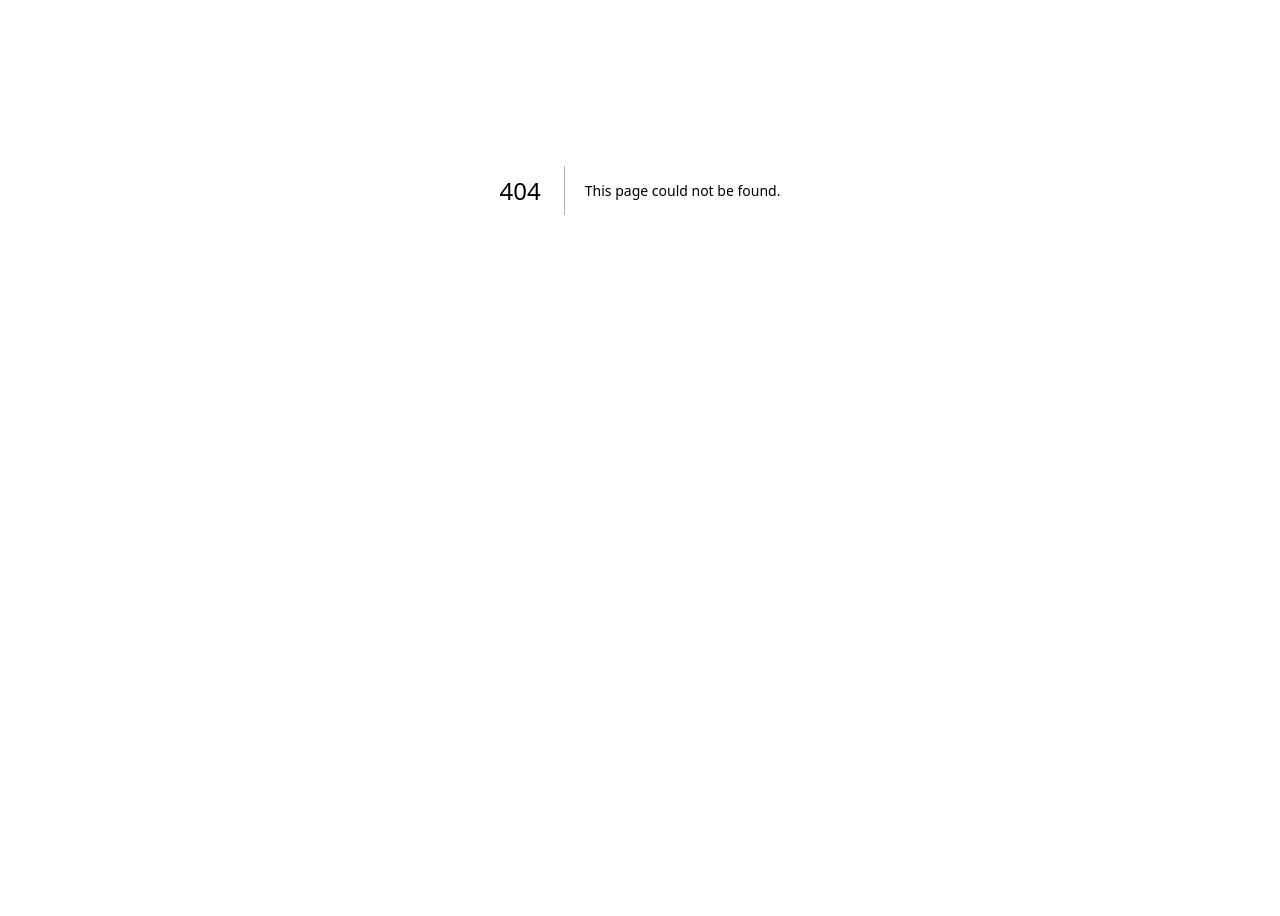
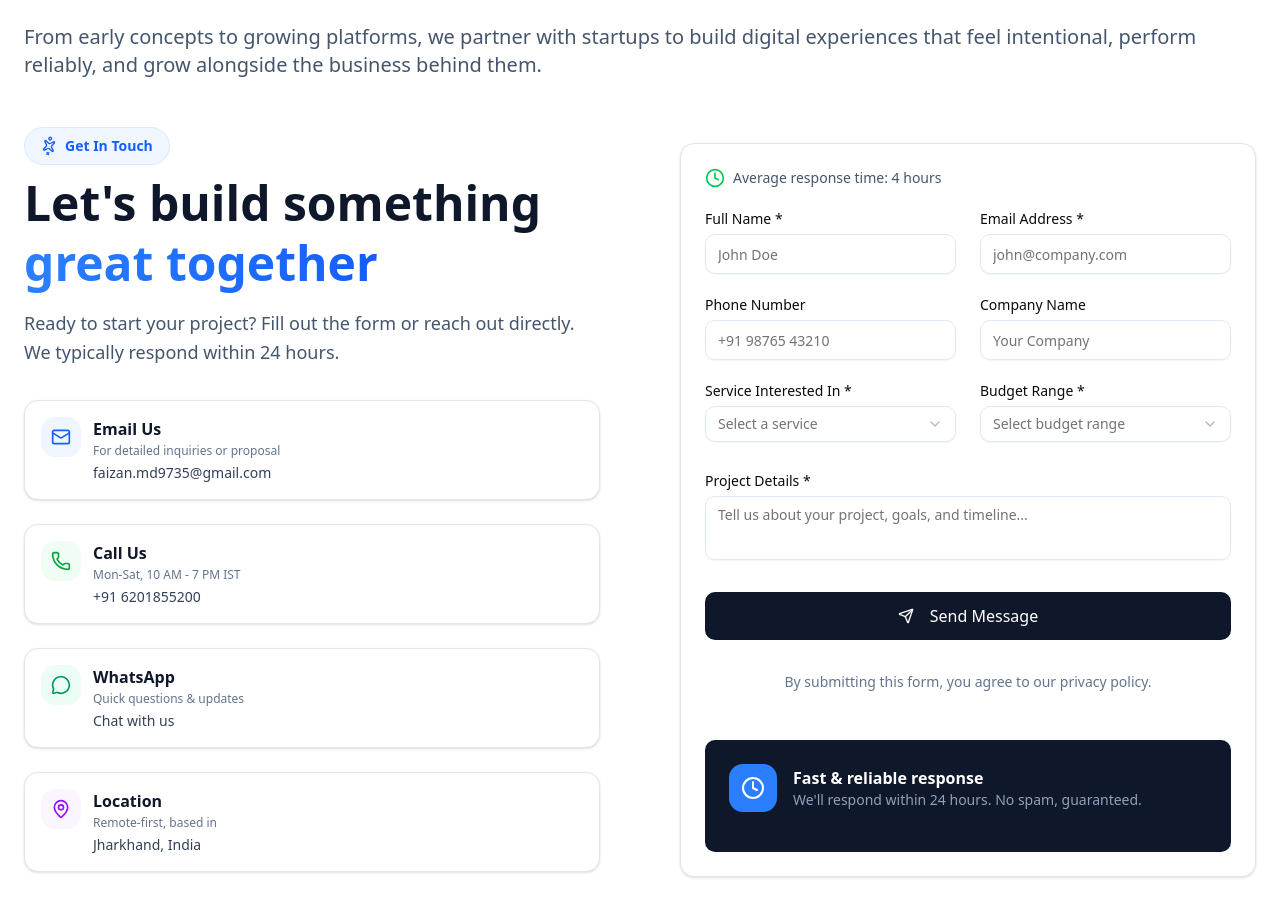
Before and after one commit to Craftbit-Solution/Craftbit, a Next.js app: page /contact in a window 1280 px wide. Before the commit this address had no page. Shown: the part 290-1206 px from the top of the page. Before the commit the page ends 880 px from the top, so only its background shows below. Built offline with nearby package versions, Linux system fonts and the light colour scheme.

Commit message:
refactor: code cleanup and file name changes

```diff
--- a/app/Contact/Contact.tsx
+++ /dev/null
@@ -1,26 +0,0 @@
-'use client'
-
-import ContactForm from './components/ContactForm';
-import ContactDetails from './components/ContactDetails';
-import ContactHero from './components/ContactHero';
-
-export default function Contact() {
-    return (
-        <div className="min-h-screen max-w-7xl mx-auto">
-            <section className="relative px-6 py-12 overflow-hidden">
-
-                <ContactHero />
-
-                <div className="grid lg:grid-cols-2 gap-12 lg:gap-20">
-
-                    {/* Left Side */}
-                    <ContactDetails />
-
-                    {/* Right Side */}
-                    <ContactForm />
-
-                </div>
-            </section>
-        </div>
-    );
-}
--- a/app/Contact/components/ContactDetails.tsx
+++ b/app/contact/components/contact-details.tsx
@@ -1,40 +1,40 @@
-"use client";
-import { motion } from "framer-motion";
-import { Mail, Phone, MapPin, MessageCircle, Sparkles } from "lucide-react";
-import { Card } from "@/components/ui/card";
+'use client';
+import { motion } from 'framer-motion';
+import { Mail, Phone, MapPin, MessageCircle, Sparkles } from 'lucide-react';
+import { Card } from '@/components/ui/card';
 
 const contactMethods = [
   {
     icon: Mail,
-    title: "Email Us",
-    description: "For detailed inquiries or proposal",
-    value: "faizan.md9735@gmail.com",
-    href: "https://mail.google.com/mail/?view=cm&fs=1&to=faizan.md9735@gmail.com&su=Project-Inquery",
-    color: "bg-blue-50 text-blue-600",
+    title: 'Email Us',
+    description: 'For detailed inquiries or proposal',
+    value: 'faizan.md9735@gmail.com',
+    href: 'https://mail.google.com/mail/?view=cm&fs=1&to=faizan.md9735@gmail.com&su=Project-Inquery',
+    color: 'bg-blue-50 text-blue-600',
   },
   {
     icon: Phone,
-    title: "Call Us",
-    description: "Mon-Sat, 10 AM - 7 PM IST",
-    value: "+91 6201855200",
-    href: "tel:+6201855200",
-    color: "bg-green-50 text-green-600",
+    title: 'Call Us',
+    description: 'Mon-Sat, 10 AM - 7 PM IST',
+    value: '+91 6201855200',
+    href: 'tel:+6201855200',
+    color: 'bg-green-50 text-green-600',
   },
   {
     icon: MessageCircle,
-    title: "WhatsApp",
-    description: "Quick questions & updates",
-    value: "Chat with us",
-    href: "https://wa.me/6201855200",
-    color: "bg-emerald-50 text-emerald-600",
+    title: 'WhatsApp',
+    description: 'Quick questions & updates',
+    value: 'Chat with us',
+    href: 'https://wa.me/6201855200',
+    color: 'bg-emerald-50 text-emerald-600',
   },
   {
     icon: MapPin,
-    title: "Location",
-    description: "Remote-first, based in",
-    value: "Jharkhand, India",
+    title: 'Location',
+    description: 'Remote-first, based in',
+    value: 'Jharkhand, India',
     href: null,
-    color: "bg-purple-50 text-purple-600",
+    color: 'bg-purple-50 text-purple-600',
   },
 ];
 
@@ -44,31 +44,30 @@ export default function ContactDetails() {
       <motion.div
         initial={{ opacity: 0, scale: 0.5 }}
         animate={{ opacity: 1, scale: 1 }}
-        className="inline-flex items-center gap-2 px-4 py-2 rounded-full bg-blue-50 border border-blue-100 text-blue-600 text-sm font-medium mb-2"
+        className="mb-2 inline-flex items-center gap-2 rounded-full border border-blue-100 bg-blue-50 px-4 py-2 text-sm font-medium text-blue-600"
       >
         <motion.div
           animate={{ rotate: 360 }}
-          transition={{ duration: 4, repeat: Infinity, ease: "linear" }}
+          transition={{ duration: 4, repeat: Infinity, ease: 'linear' }}
         >
-          <Sparkles className="w-4 h-4" />
+          <Sparkles className="h-4 w-4" />
         </motion.div>
         <span className="text-sm font-semibold">Get In Touch</span>
       </motion.div>
 
-      <h1 className="text-4xl sm:text-5xl font-bold text-slate-900 leading-tight mb-4">
-        Let's build something{" "}
-        <span className="text-transparent bg-clip-text bg-linear-to-r from-blue-500 to-blue-600">
+      <h1 className="mb-4 text-4xl leading-tight font-bold text-slate-900 sm:text-5xl">
+        Let&apos;s build something{' '}
+        <span className="bg-linear-to-r from-blue-500 to-blue-600 bg-clip-text text-transparent">
           great together
         </span>
       </h1>
 
-      <p className="text-lg text-slate-600 mb-6 leading-relaxed">
+      <p className="mb-6 text-lg leading-relaxed text-slate-600">
         Ready to start your project? Fill out the form or reach out directly. We
         typically respond within 24 hours.
       </p>
 
-      {/* Contact Methods */}
-      <div className="grid sm:grid-cols-1 gap-4 mb-10">
+      <div className="mb-10 grid gap-4 sm:grid-cols-1">
         {contactMethods.map((method, index) => (
           <motion.div
             key={method.title}
@@ -76,18 +75,18 @@ export default function ContactDetails() {
             animate={{ opacity: 1, y: 0 }}
             transition={{ delay: 0.1 + index * 0.05 }}
           >
-            <Card className="block overflow-hidden p-4 mt-2 gap-0 space-y-4 hover:shadow-xl transition-all duration-300">
+            <Card className="mt-2 block gap-0 space-y-4 overflow-hidden p-4 transition-all duration-300 hover:shadow-xl">
               <div className="flex items-start gap-3">
                 <div
-                  className={`w-10 h-10 rounded-xl ${method.color} flex items-center justify-center shrink-0`}
+                  className={`h-10 w-10 rounded-xl ${method.color} flex shrink-0 items-center justify-center`}
                 >
                   <method.icon className="h-5 w-5" />
                 </div>
                 <div>
-                  <h3 className="font-semibold text-slate-900 mb-0.5">
+                  <h3 className="mb-0.5 font-semibold text-slate-900">
                     {method.title}
                   </h3>
-                  <p className="text-xs text-slate-500 mb-1">
+                  <p className="mb-1 text-xs text-slate-500">
                     {method.description}
                   </p>
                   <p className="text-sm font-medium text-slate-700">
--- a/app/Contact/components/ContactForm.tsx
+++ b/app/contact/components/contact-form.tsx
@@ -1,38 +1,37 @@
-"use client";
-import React, { useState } from "react";
-import { Button } from "@/components/ui/button";
-import { Input } from "@/components/ui/input";
-import { Textarea } from "@/components/ui/textarea";
+'use client';
+import React, { useState } from 'react';
+import { Button } from '@/components/ui/button';
+import { Input } from '@/components/ui/input';
+import { Textarea } from '@/components/ui/textarea';
 import {
   Select,
   SelectContent,
   SelectItem,
   SelectTrigger,
   SelectValue,
-} from "@/components/ui/select";
-import { Label } from "@/components/ui/label";
-import { Send, Loader2, CheckCircle2, Clock } from "lucide-react";
-import { motion } from "framer-motion";
-import { Card } from "@/components/ui/card";
+} from '@/components/ui/select';
+import { Label } from '@/components/ui/label';
+import { Send, Loader2, CheckCircle2, Clock } from 'lucide-react';
+import { motion } from 'framer-motion';
+import { Card } from '@/components/ui/card';
 
 export default function ContactForm() {
   const [formData, setFormData] = useState({
-    name: "",
-    email: "",
-    phone: "",
-    company: "",
-    service: "",
-    budget: "",
-    message: "",
+    name: '',
+    email: '',
+    phone: '',
+    company: '',
+    service: '',
+    budget: '',
+    message: '',
   });
   const [isSubmitting, setIsSubmitting] = useState(false);
   const [isSubmitted, setIsSubmitted] = useState(false);
 
-  const handleSubmit = async (e: any) => {
+  const handleSubmit = async (e: React.FormEvent<HTMLFormElement>) => {
     e.preventDefault();
     setIsSubmitting(true);
 
-    // Simulate form submission
     await new Promise((resolve) => setTimeout(resolve, 1500));
 
     setIsSubmitting(false);
@@ -44,27 +43,28 @@ export default function ContactForm() {
       <motion.div
         initial={{ opacity: 0, scale: 0.95 }}
         animate={{ opacity: 1, scale: 1 }}
-        className="text-center py-12"
+        className="py-12 text-center"
       >
-        <div className="w-16 h-16 rounded-full bg-green-100 flex items-center justify-center mx-auto mb-6">
+        <div className="mx-auto mb-6 flex h-16 w-16 items-center justify-center rounded-full bg-green-100">
           <CheckCircle2 className="h-8 w-8 text-green-600" />
         </div>
-        <h3 className="text-2xl font-bold text-slate-900 mb-3">Thank you!</h3>
-        <p className="text-slate-600 mb-6">
-          We've received your message and will get back to you within 24 hours.
+        <h3 className="mb-3 text-2xl font-bold text-slate-900">Thank you!</h3>
+        <p className="mb-6 text-slate-600">
+          We&apos;ve received your message and will get back to you within 24
+          hours.
         </p>
         <Button
           variant="outline"
           onClick={() => {
             setIsSubmitted(false);
             setFormData({
-              name: "",
-              email: "",
-              phone: "",
-              company: "",
-              service: "",
-              budget: "",
-              message: "",
+              name: '',
+              email: '',
+              phone: '',
+              company: '',
+              service: '',
+              budget: '',
+              message: '',
             });
           }}
           className="rounded-full"
@@ -81,15 +81,15 @@ export default function ContactForm() {
       animate={{ opacity: 1, x: 0 }}
       transition={{ delay: 0.2 }}
     >
-      <Card className="overflow-hidden p-4 lg:p-6 mt-4 gap-0 space-y-4 hover:shadow-xl transition-all duration-300">
-        <div className="flex items-center gap-2 mb-6">
+      <Card className="mt-4 gap-0 space-y-4 overflow-hidden p-4 transition-all duration-300 hover:shadow-xl lg:p-6">
+        <div className="mb-6 flex items-center gap-2">
           <Clock className="h-5 w-5 text-green-500" />
           <span className="text-sm text-slate-600">
             Average response time: 4 hours
           </span>
         </div>
         <form onSubmit={handleSubmit} className="space-y-6">
-          <div className="grid sm:grid-cols-2 gap-6">
+          <div className="grid gap-6 sm:grid-cols-2">
             <div className="space-y-2">
               <Label htmlFor="name">Full Name *</Label>
               <Input
@@ -100,7 +100,7 @@ export default function ContactForm() {
                   setFormData({ ...formData, name: e.target.value })
                 }
                 required
-                className="h-10 py-2 rounded-(--radius) border-slate-200 focus:border-orange-500 focus:ring-orange-500"
+                className="h-10 rounded-(--radius) border-slate-200 py-2 focus:border-orange-500 focus:ring-orange-500"
               />
             </div>
             <div className="space-y-2">
@@ -114,12 +114,12 @@ export default function ContactForm() {
                   setFormData({ ...formData, email: e.target.value })
                 }
                 required
-                className="h-10 py-2 rounded-(--radius) border-slate-200 focus:border-orange-500 focus:ring-orange-500"
+                className="h-10 rounded-(--radius) border-slate-200 py-2 focus:border-orange-500 focus:ring-orange-500"
               />
             </div>
           </div>
 
-          <div className="grid sm:grid-cols-2 gap-6">
+          <div className="grid gap-6 sm:grid-cols-2">
             <div className="space-y-2">
               <Label htmlFor="phone">Phone Number</Label>
               <Input
@@ -130,7 +130,7 @@ export default function ContactForm() {
                 onChange={(e) =>
                   setFormData({ ...formData, phone: e.target.value })
                 }
-                className="h-10 py-2 rounded-(--radius) border-slate-200 focus:border-orange-500 focus:ring-orange-500"
+                className="h-10 rounded-(--radius) border-slate-200 py-2 focus:border-orange-500 focus:ring-orange-500"
               />
             </div>
             <div className="space-y-2">
@@ -142,12 +142,12 @@ export default function ContactForm() {
                 onChange={(e) =>
                   setFormData({ ...formData, company: e.target.value })
                 }
-                className="h-10 py-2 rounded-(--radius) border-slate-200 focus:border-orange-500 focus:ring-orange-500"
+                className="h-10 rounded-(--radius) border-slate-200 py-2 focus:border-orange-500 focus:ring-orange-500"
               />
             </div>
           </div>
 
-          <div className="grid sm:grid-cols-2 gap-6">
+          <div className="grid gap-6 sm:grid-cols-2">
             <div className="space-y-2">
               <Label>Service Interested In *</Label>
               <Select
@@ -209,14 +209,14 @@ export default function ContactForm() {
               }
               required
               rows={5}
-              className="rounded-(--radius) h-16 border-slate-200 focus:border-orange-500 focus:ring-orange-500 resize-none"
+              className="h-16 resize-none rounded-(--radius) border-slate-200 focus:border-orange-500 focus:ring-orange-500"
             />
           </div>
 
           <Button
             type="submit"
             disabled={isSubmitting}
-            className="w-full h-12 mt-2 rounded-(--radius) bg-slate-900 hover:bg-slate-800 text-white font-medium text-base"
+            className="mt-2 h-12 w-full rounded-(--radius) bg-slate-900 text-base font-medium text-white hover:bg-slate-800"
           >
             {isSubmitting ? (
               <>
@@ -231,13 +231,13 @@ export default function ContactForm() {
             )}
           </Button>
 
-          <p className="text-center text-sm text-slate-500 mt-2">
+          <p className="mt-2 text-center text-sm text-slate-500">
             By submitting this form, you agree to our privacy policy.
           </p>
 
-          <div className="p-6 bg-slate-900 rounded-(--radius) mt-12">
-            <div className="flex items-center gap-4 mb-4">
-              <div className="w-12 h-12 rounded-xl bg-blue-500 flex items-center justify-center">
+          <div className="mt-12 rounded-(--radius) bg-slate-900 p-6">
+            <div className="mb-4 flex items-center gap-4">
+              <div className="flex h-12 w-12 items-center justify-center rounded-xl bg-blue-500">
                 <Clock className="h-6 w-6 text-white" />
               </div>
               <div>
@@ -245,7 +245,7 @@ export default function ContactForm() {
                   Fast & reliable response
                 </h3>
                 <p className="text-sm text-slate-400">
-                  We'll respond within 24 hours. No spam, guaranteed.
+                  We&apos;ll respond within 24 hours. No spam, guaranteed.
                 </p>
               </div>
             </div>
--- a/app/Contact/components/ContactHero.tsx
+++ b/app/contact/components/contact-hero.tsx
@@ -1,42 +1,41 @@
-"use client";
+'use client';
 
-import { motion } from "framer-motion";
-import { Sparkles } from "lucide-react";
+import { motion } from 'framer-motion';
+import { Sparkles } from 'lucide-react';
 
 export default function ContactHero() {
   return (
-    <section className="pt-4 mb-12">
+    <section className="mb-12 pt-4">
       <div className="">
         <motion.div
           initial={{ opacity: 0, y: 30 }}
           animate={{ opacity: 1, y: 0 }}
           transition={{ duration: 0.8 }}
-          // className="text-center"
         >
           <motion.div
             initial={{ opacity: 0, y: 20 }}
             animate={{ opacity: 1, y: 0 }}
             transition={{ duration: 0.6 }}
-            className="inline-flex items-center gap-2 px-4 py-2 rounded-full bg-blue-50 text-blue-600 border border-blue-100 mb-8"
+            className="mb-8 inline-flex items-center gap-2 rounded-full border border-blue-100 bg-blue-50 px-4 py-2 text-blue-600"
           >
             <motion.div
               animate={{ rotate: 360 }}
-              transition={{ duration: 4, repeat: Infinity, ease: "linear" }}
+              transition={{ duration: 4, repeat: Infinity, ease: 'linear' }}
             >
-              <Sparkles className="w-4 h-4" />
+              <Sparkles className="h-4 w-4" />
             </motion.div>
             <span className="text-sm font-medium text-blue-700">
               Digital Web-Crafting Studio
             </span>
           </motion.div>
-          <h1 className="text-5xl md:text-6xl font-bold text-slate-900 leading-tight">
-            Let’s Create Something{" "}
+          <h1 className="text-5xl leading-tight font-bold text-slate-900 md:text-6xl">
+            Let’s Create Something{' '}
             <span className="text-blue-500">Thoughtful</span>
           </h1>
           <p className="mt-6 text-xl text-slate-600">
             From early concepts to growing platforms, we partner with startups
             to build digital experiences that feel intentional, perform
-            reliably, and grow alongside the business behind them.{" "}
+            reliably, and grow alongside the business behind them.{' '}
           </p>
         </motion.div>
       </div>
--- /dev/null
+++ b/app/contact/page.tsx
@@ -0,0 +1,21 @@
+'use client';
+
+import ContactForm from './components/contact-form';
+import ContactDetails from './components/contact-details';
+import ContactHero from './components/contact-hero';
+
+export default function Contact() {
+  return (
+    <div className="mx-auto min-h-screen max-w-7xl">
+      <section className="relative overflow-hidden px-6 py-12">
+        <ContactHero />
+
+        <div className="grid gap-12 lg:grid-cols-2 lg:gap-20">
+          <ContactDetails />
+
+          <ContactForm />
+        </div>
+      </section>
+    </div>
+  );
+}
```
